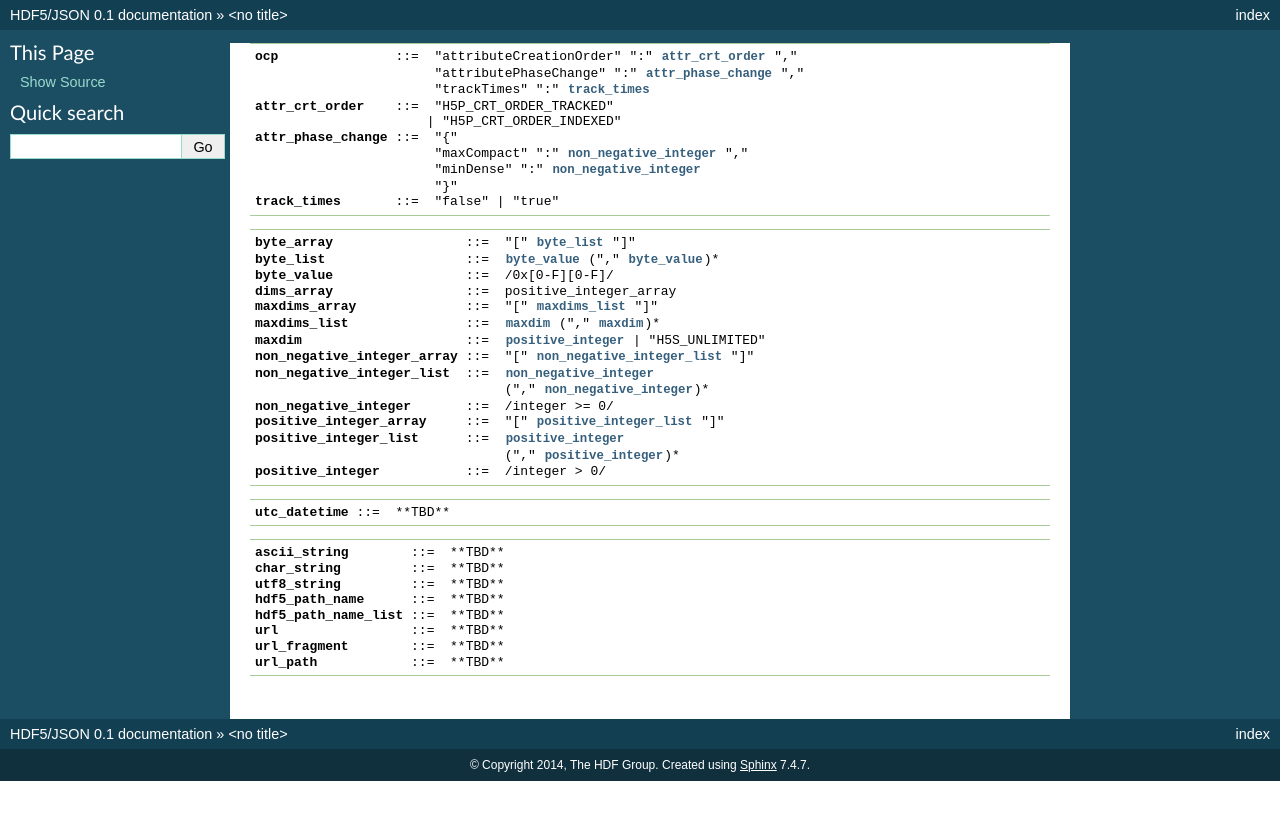
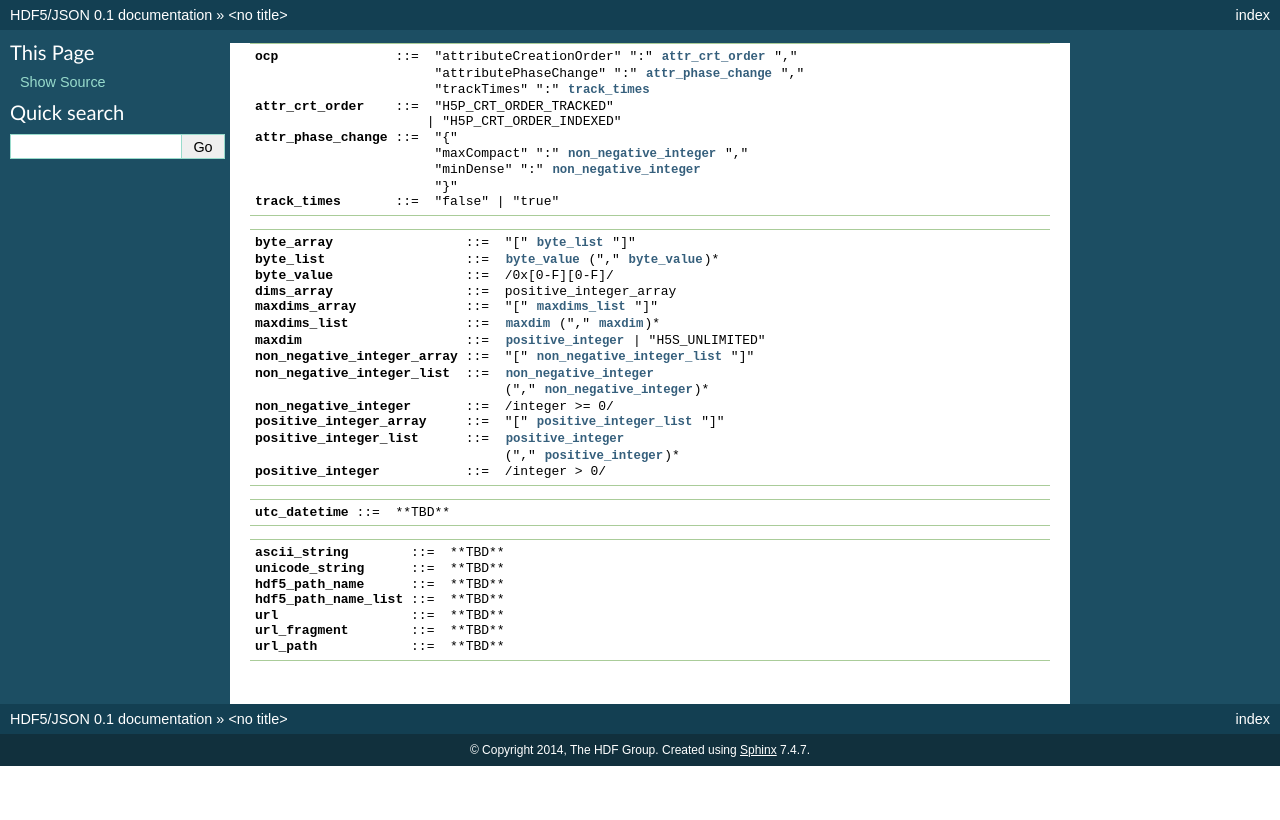
Before and after one commit to HDFGroup/hdf5-json, a Sphinx documentation site: the page built from docs/bnf/misc.rst, in a window 1280 px wide. Shown: the top 820 px of the page. Built offline with Sphinx 7.4.7, drawn with Linux system fonts in a browser that asks for light colours.

Commit message:
utf8 -> unicode

```diff
--- a/docs/bnf/attribute_collection.rst
+++ b/docs/bnf/attribute_collection.rst
@@ -5,7 +5,7 @@
    attribute_collection: "attributes" ":" "[" `attribute_list` "]"
    attribute_list: `attribute` ("," `attribute`)*
    attribute: "{"
-            : "name" ":" `ascii_string` | `utf8_string` ","
+            : "name" ":" `ascii_string` | `unicode_string` ","
 	    : "type" ":" `datatype` | `datatype_object_ref` ","
 	    : "shape" ":" `dataspace` ","
 	    : "value" ":" `json_value`
--- a/docs/bnf/datatype.rst
+++ b/docs/bnf/datatype.rst
@@ -56,7 +56,7 @@
 		    : "}"
    field_list: `field_def` ("," `field_def`)*
    field_def: "{"
-            : "name" ":" `char_string` ","
+            : "name" ":" `ascii_string` ","
 	    : "type" ":" `datatype`
 	    : "}"
 
@@ -68,7 +68,7 @@
 		       : "members" ":" "[" `enum_member_list` "]"
 		       : "}"
    enum_member_list: `enum_member` ("," `enum_member`)*
-   enum_member: "{" `char_string` ":" `integer` "}"
+   enum_member: "{" `ascii_string` ":" `integer` "}"
 
 
 .. productionlist::
--- a/docs/bnf/file.rst
+++ b/docs/bnf/file.rst
@@ -83,7 +83,7 @@
    data_distribution_list: `data_item` ("," `data_item`)*
    data_item: "{"
             : "dataMap" ":" `data_kind` ","
-	    : "fileName" ":" `utf8_string` ","
+	    : "fileName" ":" `unicode_string` ","
 	    : "address"  ":" `positive_integer` ","
 	    : "relaxFlag" ":" false | true
             : "}"
--- a/docs/bnf/group.rst
+++ b/docs/bnf/group.rst
@@ -15,7 +15,7 @@
    link_collection: "[" `link_list` "]"
    link_list: `link` ("," `link`)*
    link: "{"
-       : "title" ":" ( `ascii_string` | `utf8_string` ) ","
+       : "title" ":" ( `ascii_string` | `unicode_string` ) ","
        : "href" ":" `url_path` | `url_fragment` | `url`
        : "}"
 
--- a/docs/bnf/misc.rst
+++ b/docs/bnf/misc.rst
@@ -36,8 +36,7 @@
 
 .. productionlist::
    ascii_string: **TBD**
-   char_string: **TBD**
-   utf8_string: **TBD**
+   unicode_string: **TBD**
    hdf5_path_name: **TBD**
    hdf5_path_name_list: **TBD**
    url: **TBD**
```
